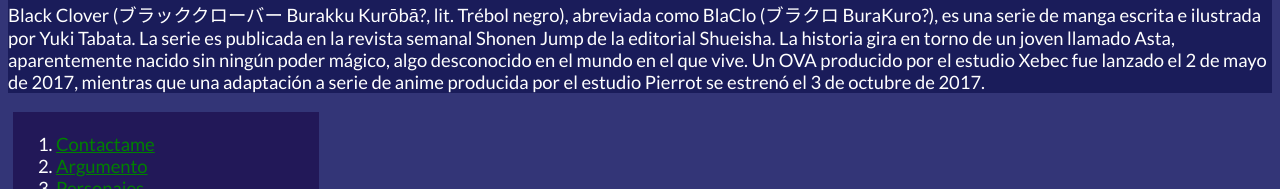
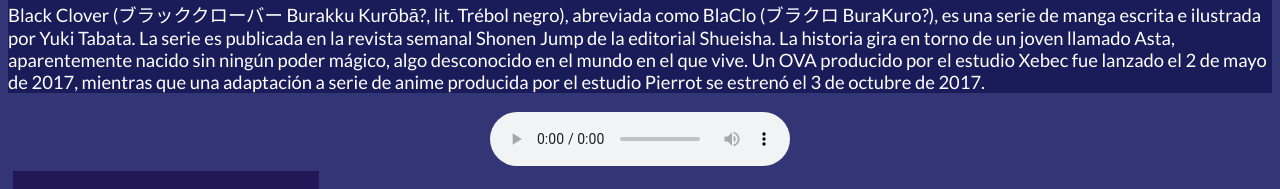
Before and after one commit to MarcosOF/MarcosOF.github.io, a plain HTML site: page index.html in a window 1280 px wide. Shown: the part 556-745 px from the top of the page. Drawn offline with Linux system fonts and the light colour scheme.

Commit message:
This is The End

```diff
--- a/index.html
+++ b/index.html
@@ -143,6 +143,10 @@
             justify-content: center;
             align-items:flex-end;
         }
+        div#musica {
+            display: flex;
+            justify-content: center;
+        }
         @media (max-width: 1100px) {
             body {
                 width: auto;
@@ -191,6 +195,9 @@
 
         </div>
     </header>
+    <div id="musica">
+    <audio src="The End.mp3" controls></audio>
+</div>
     <div id="naveg">
     <nav>
 
```
Also changed, not shown: 1 other file.
